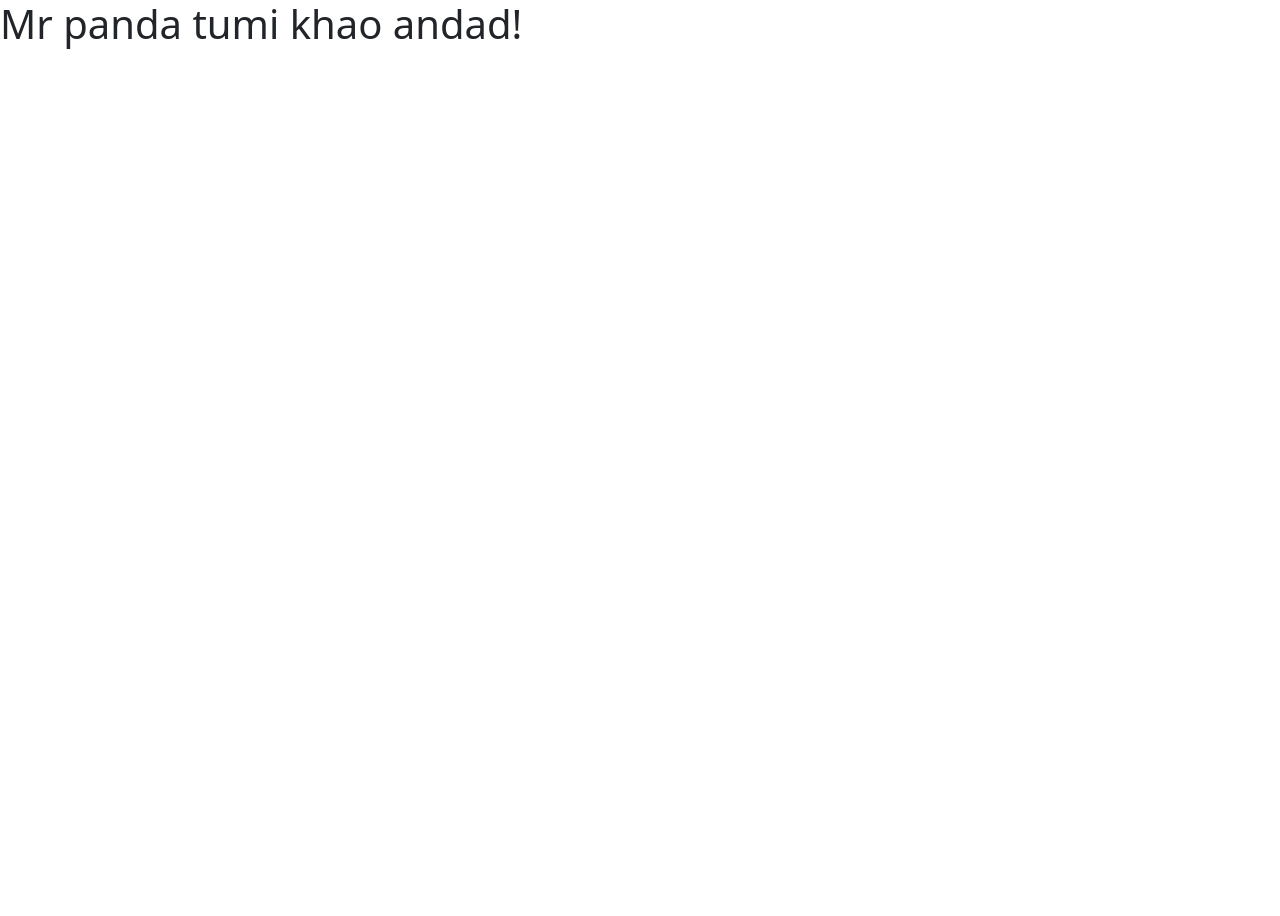
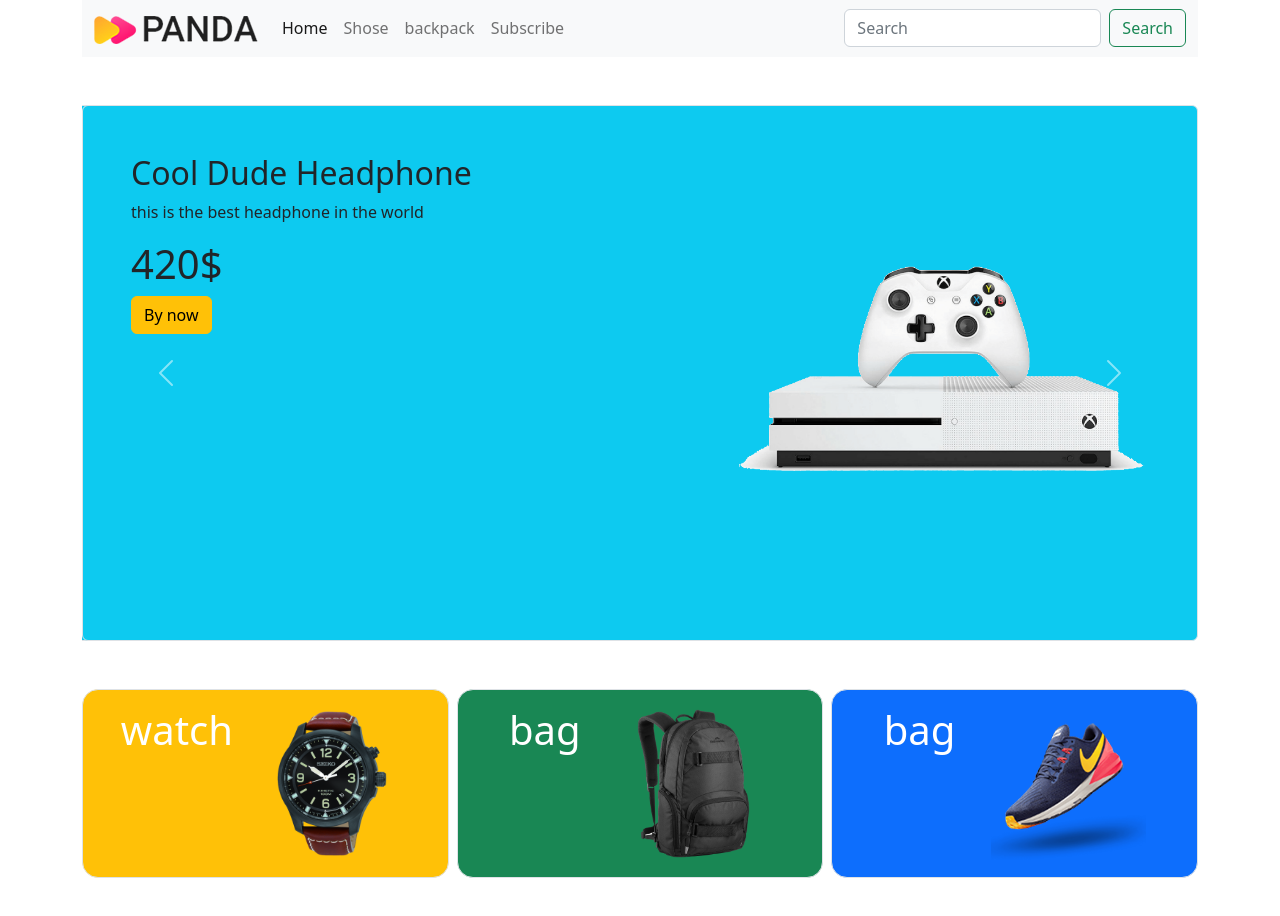
Before and after one commit to nayem-it/panda-commerce-bootstrap, a plain HTML site: page index.html in a window 1280 px wide. Before the commit the page ends 800 px from the top, so only its background shows below. Drawn offline with nearby package versions, Linux system fonts and the light colour scheme.

Commit message:
added product catagories

```diff
--- a/index.html
+++ b/index.html
@@ -7,7 +7,144 @@
     <link href="https://cdn.jsdelivr.net/npm/bootstrap@5.2.1/dist/css/bootstrap.min.css" rel="stylesheet" integrity="sha384-iYQeCzEYFbKjA/T2uDLTpkwGzCiq6soy8tYaI1GyVh/UjpbCx/TYkiZhlZB6+fzT" crossorigin="anonymous">
   </head>
   <body>
-    <h1>Mr panda tumi khao andad!</h1>
+    <header class="container">
+      <nav class="navbar navbar-expand-lg bg-light">
+        <div class="container">
+          <a class="navbar-brand" href="#">
+            <img src="images/logo.png" alt="Bootstrap" width="" height="">
+          </a>
+          <button class="navbar-toggler" type="button" data-bs-toggle="collapse" data-bs-target="#navbarSupportedContent" aria-controls="navbarSupportedContent" aria-expanded="false" aria-label="Toggle navigation">
+            <span class="navbar-toggler-icon"></span>
+          </button>
+          <div class="collapse navbar-collapse" id="navbarSupportedContent">
+            <ul class="navbar-nav me-auto mb-2 mb-lg-0">
+              <li class="nav-item">
+                <a class="nav-link active" aria-current="page" href="#">Home</a>
+              </li>
+              <li class="nav-item">
+                <a class="nav-link" href="#">Shose</a>
+              </li>
+              <li class="nav-item">
+                <a class="nav-link" href="#">backpack</a>
+              </li>
+              <li class="nav-item">
+                <a class="nav-link" href="#">Subscribe</a>
+              </li>
+
+
+            </ul>
+            <form class="d-flex" role="search">
+              <input class="form-control me-2" type="search" placeholder="Search" aria-label="Search">
+              <button class="btn btn-outline-success" type="submit">Search</button>
+            </form>
+          </div>
+        </div>
+      </nav>
+      <!-- slider start -->
+
+      <section class="mt-5">
+        <div id="carouselExampleControls" class="carousel slide" data-bs-ride="carousel">
+          <div class="carousel-inner">
+            <div class="carousel-item active bg-info border rounded p-5">
+              <div class="row">
+                <div class="col-lg-7 d-flex align-item-center  ">
+                  <div>
+                    <h2>Cool Dude Headphone</h2>
+                  <p>this is the best headphone in the world</p>
+                  <h1>420$</h1>
+                  <div class="btn btn-warning">By now</div>
+                  </div>
+                </div>
+                <div class="col-lg-5">
+                  <img src="images/banner-images/headphone.png" class="d-block w-100" alt="...">
+                </div>
+              </div>
+            </div>
+            <div class="carousel-item active bg-info border rounded p-5">
+              <div class="row">
+                <div class="col-lg-7 d-flex align-item-center  ">
+                  <div>
+                    <h2>Cool Dude Headphone</h2>
+                  <p>this is the best headphone in the world</p>
+                  <h1>420$</h1>
+                  <div class="btn btn-warning">By now</div>
+                  </div>
+                </div>
+                <div class="col-lg-5">
+                  <img src="images/banner-images/tv.png" class="d-block w-100" alt="...">
+                </div>
+              </div>
+            </div>
+            <div class="carousel-item active bg-info border rounded p-5">
+              <div class="row">
+                <div class="col-lg-7 d-flex align-item-center  ">
+                  <div>
+                    <h2>Cool Dude Headphone</h2>
+                  <p>this is the best headphone in the world</p>
+                  <h1>420$</h1>
+                  <div class="btn btn-warning">By now</div>
+                  </div>
+                </div>
+                <div class="col-lg-5">
+                  <img src="images/banner-images/xbox.png" class="d-block w-100" alt="...">
+                </div>
+              </div>
+            </div>
+
+          </div>
+          <button class="carousel-control-prev" type="button" data-bs-target="#carouselExampleControls" data-bs-slide="prev">
+            <span class="carousel-control-prev-icon" aria-hidden="true"></span>
+            <span class="visually-hidden">Previous</span>
+          </button>
+          <button class="carousel-control-next" type="button" data-bs-target="#carouselExampleControls" data-bs-slide="next">
+            <span class="carousel-control-next-icon" aria-hidden="true"></span>
+            <span class="visually-hidden">Next</span>
+          </button>
+        </div>
+    </section>
+
+
+
+      <!-- slider end -->
+    </header>
+    <main>
+      <!-- catagoris start  -->
+      <section>
+        <div class="container text-center my-5">
+          <div class="row g-2">
+            <!-- single catagory -->
+            <div class="col-lg-4 col-md-6 col-sm-12">
+              <div class="p-3 border bg-warning d-flex align-item-center justify-content-evenly rounded-4">
+                <h1 class="text-white">watch</h1>
+                <img src="images/categories/watch.png" alt="">
+              </div>
+            </div>
+            <!-- single catagory -->
+            <div class="col-lg-4 col-md-6 col-sm-12">
+              <div class="p-3 border bg-success d-flex align-item-center justify-content-evenly rounded-4">
+                <h1 class="text-white">bag</h1>
+                <img src="images/categories/bag.png" alt="">
+              </div>
+            </div>
+            <!-- single catagory -->
+            <div class="col-lg-4 col-md-6 col-sm-12">
+              <div class="p-3 border bg-primary d-flex align-item-center justify-content-evenly rounded-4">
+                <h1 class="text-white">bag</h1>
+                <img src="images/categories/shoes.png" alt="">
+              </div>
+            </div>
+
+          </div>
+        </div>
+
+
+
+      </section>
+
+
+
+      <!-- catagoris end  -->
+    </main>
     <script src="https://cdn.jsdelivr.net/npm/bootstrap@5.2.1/dist/js/bootstrap.bundle.min.js" integrity="sha384-u1OknCvxWvY5kfmNBILK2hRnQC3Pr17a+RTT6rIHI7NnikvbZlHgTPOOmMi466C8" crossorigin="anonymous"></script>
   </body>
 </html>
```
